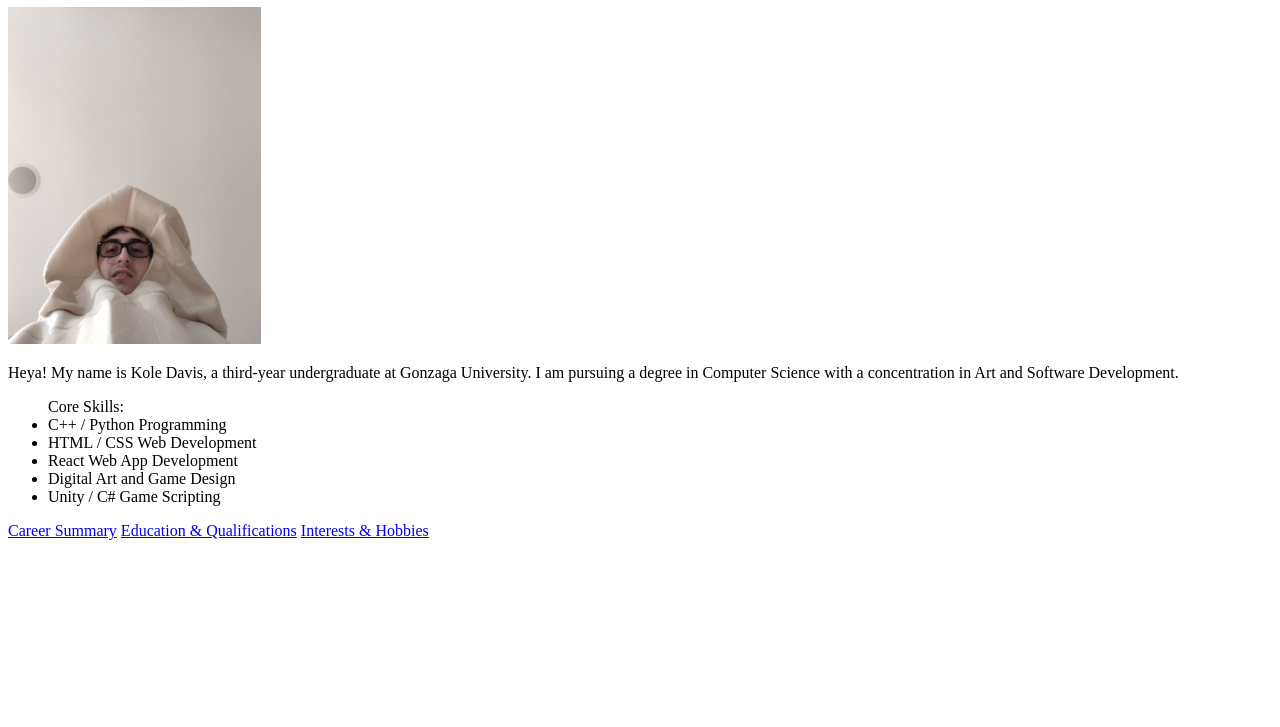
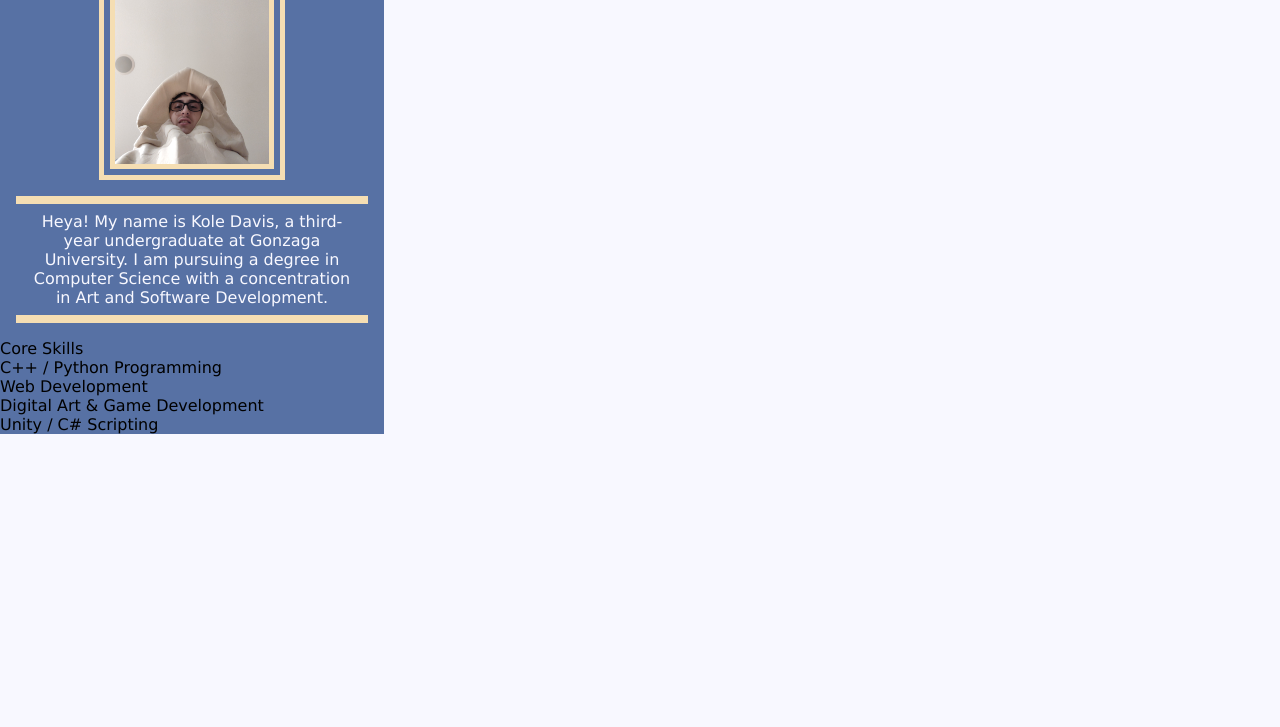
Before and after one commit to Kole0518/HW3, a plain HTML site: page docs/index.html in a window 1280 px wide. Shown: the part 73-800 px from the top of the page. Drawn offline with Linux system fonts and the light colour scheme.

Commit message:
building introduction column

```diff
--- a/docs/index.html
+++ b/docs/index.html
@@ -12,31 +12,40 @@ HW2
     <meta name="viewport" content="width=device-width, initial-scale=1.0">
     <title>Kole's CV Website</title>
     <link rel="icon" type="image/x-icon" href="images/favicon.png">
+    <link rel="stylesheet" href="main.css">
 </head>
 <body>
     <div class="introduction">
-        <h1>Introduction</h1>
-        <img src="images/profile picture.jpg" alt="profile image" width="20%">
-        <p>
+        <img src="images/profile picture.jpg" alt="profile image">
+        <p class="intro-paragraph">
             Heya! My name is Kole Davis, a third-year undergraduate
             at Gonzaga University. I am pursuing a degree in Computer Science
             with a concentration in Art and Software Development.
         </p>
-    </div>
-    <div class="skills">
-        <ul>
-            Core Skills:
-            <li>C++ / Python Programming</li>
-            <li>HTML / CSS Web Development</li>
-            <li>React Web App Development</li>
-            <li>Digital Art and Game Design</li>
-            <li>Unity / C# Game Scripting</li>
-        </ul>
-    </div>
-    <div class="page-nav">
-        <a href="subpages/career/index.html">Career Summary</a>
-        <a href="subpages/education/index.html">Education & Qualifications</a>
-        <a href="subpages/hobbies/index.html">Interests & Hobbies</a>
+
+        <div class="skills">
+            <p>Core Skills</p>
+
+            <p>C++ / Python Programming</p>
+            <div class="bar-container">
+
+            </div>
+
+            <p>Web Development</p>
+            <div class="bar-container">
+
+            </div>
+
+            <p>Digital Art & Game Development</p>
+            <div class="bar-container">
+
+            </div>
+
+            <p>Unity / C# Scripting</p>
+            <div class="bar-container">
+
+            </div>
+        </div>
     </div>
 </body>
 </html>
--- a/docs/main.css
+++ b/docs/main.css
@@ -0,0 +1,44 @@
+*
+{
+    margin: 0;
+    padding: 0;
+}
+
+body
+{
+    display: grid;
+    grid-template-columns: 30% 70%;
+    grid-template-rows: auto;
+    grid-template-areas:
+    "header header"
+    "profile content"
+    "footer footer";
+    background-color: ghostwhite;
+    font-family: Verdana, Geneva, Tahoma, sans-serif;
+    font-size: 1rem;
+}
+
+.introduction
+{
+    grid-area: profile;
+    background-color: rgba(39, 73, 137, 0.765);
+}
+
+.introduction img
+{
+    width: 40%;
+    height: auto;
+    display: block;
+    margin: 1rem auto 1rem auto;
+    border: 1rem double wheat;
+}
+
+.intro-paragraph
+{
+    text-align: center;
+    padding: 0.5rem;
+    margin: 1rem;
+    border-top: 0.5rem solid wheat;
+    border-bottom: 0.5rem solid wheat;
+    color: ghostwhite;
+}
```
